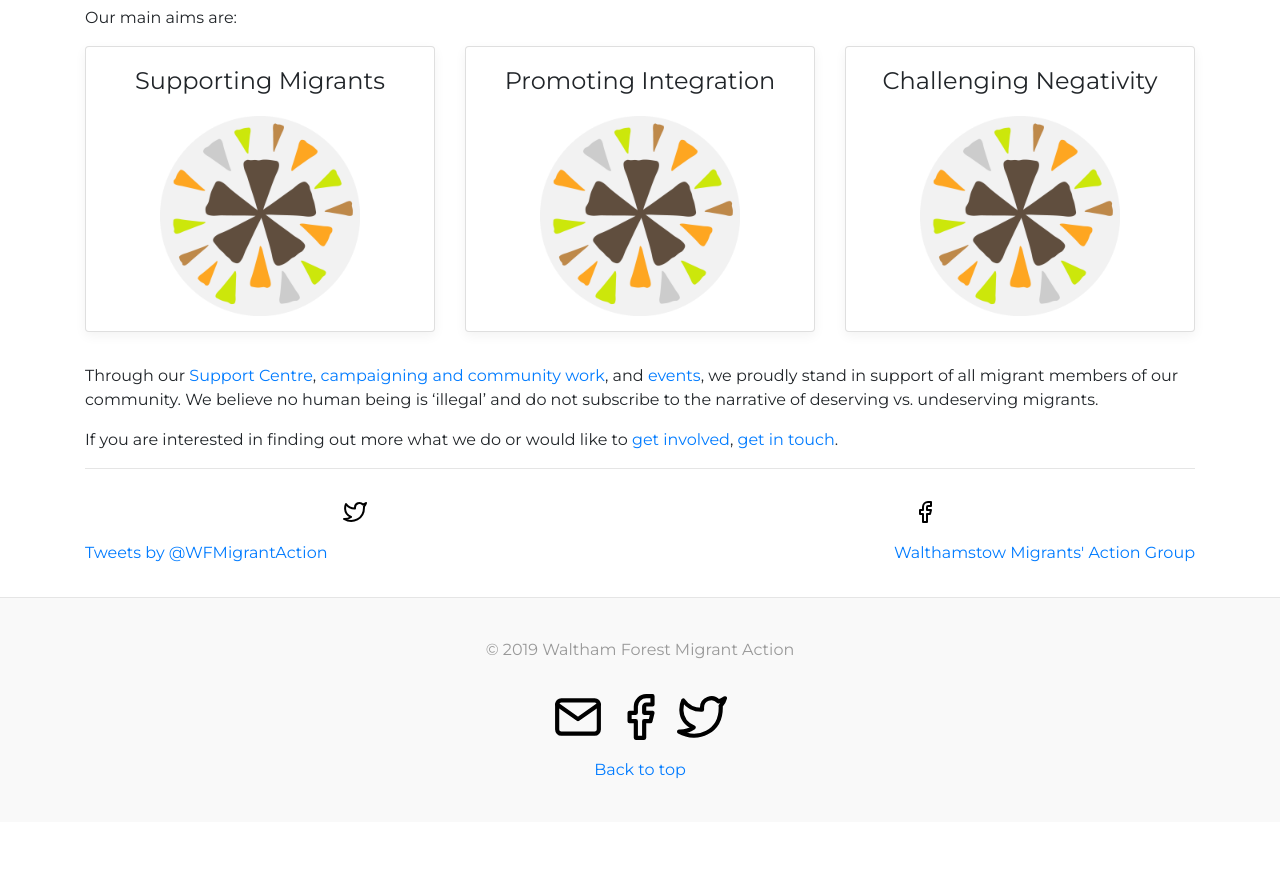
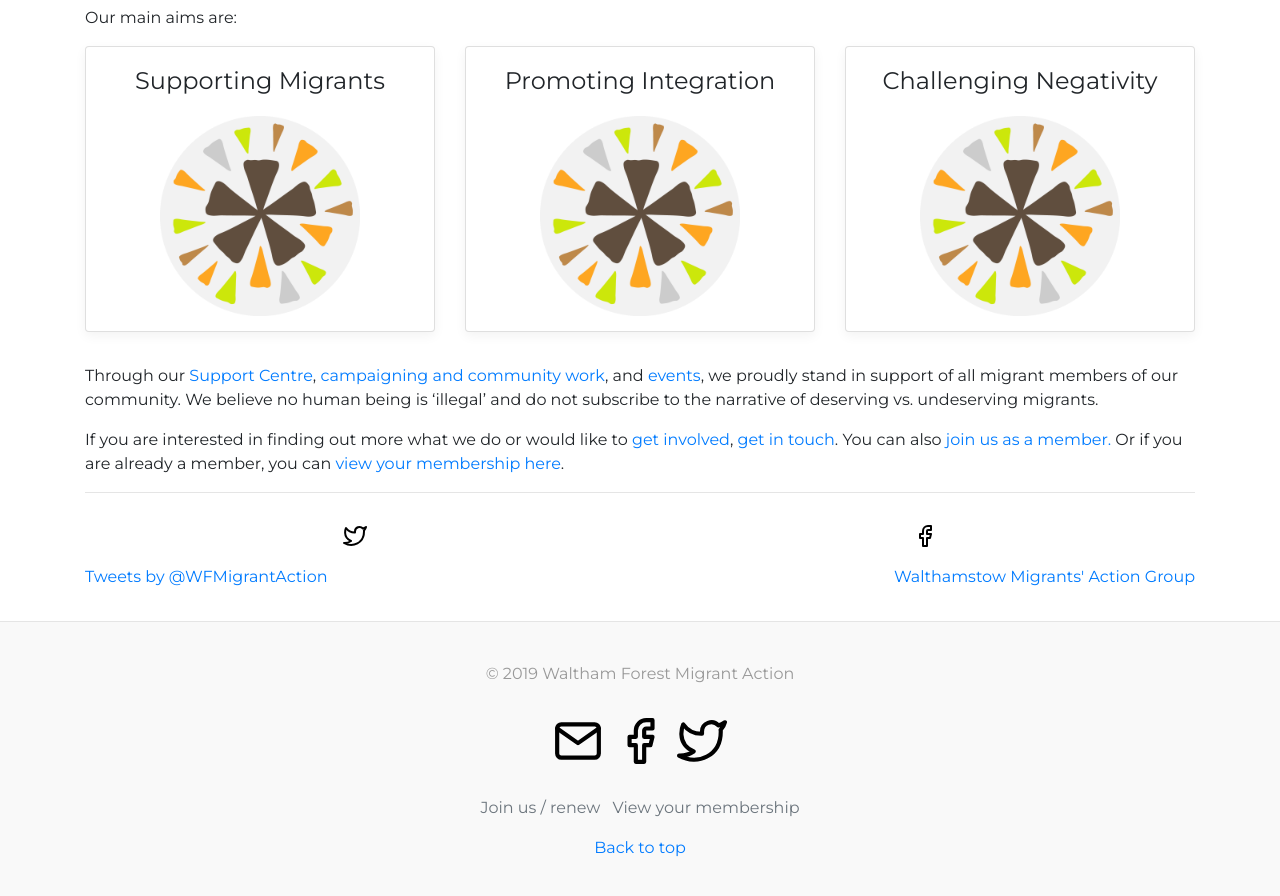
Before and after one commit to wfmigrantaction/wfmigrantaction.github.io, a Jekyll site: the page built from index.md, in a window 1280 px wide and 900 px high, scrolled down 730 px. Shown: the top 896 px of the window. Built offline with Jekyll 4.4.1, drawn with Linux system fonts in a browser that asks for light colours; comment, search, counter and statistics services are not loaded; before the commit the page ends 1552 px from its top, so only the background shows below that.

Commit message:
add membership links

```diff
--- a/_layouts/default.html
+++ b/_layouts/default.html
@@ -59,7 +59,7 @@
         <button class="navbar-toggler" type="button" data-toggle="collapse" data-target="#navbarCollapse" aria-controls="navbarCollapse" aria-expanded="false" aria-label="Toggle navigation">
           <span class="navbar-toggler-icon"></span>
         </button>
-      <div id="navbarCollapse" class="collapse navbar-collapse py-1 mb-2 mt-2">
+        <div id="navbarCollapse" class="collapse navbar-collapse py-1 mt-2 mb-2">
           <nav class="nav d-flex justify-content-between">
             <a href="/" {% unless current[1] %}class="py-2 active"{% else %}class="py-2 text-muted"{% endunless %}>Home</a>
             <a href="/about" {% if current[1] == 'about.html' %}class="py-2 active"{% else %}class="py-2 text-muted"{% endif %}>About Us</a>
@@ -68,8 +68,7 @@
             <a href="/events" {% if current[1] == 'events.html' %}class="py-2 active"{% else %}class="py-2 text-muted"{% endif %}>Events</a>
             <a href="/get-involved" {% if current[1] == 'get-involved.html' %}class="py-2 active"{% else %}class="py-2 text-muted"{% endif %}>Get Involved</a>
             <a href="/contact-us" {% if current[1] == 'contact-us.html' %}class="py-2 active"{% else %}class="py-2 text-muted"{% endif %}>Contact Us</a>
-          <a style="background: #41a2d8; border-radius: 5px; color: #fff !important; padding: 0 15px;"
-            href="/donate" {% if current[1] == 'donate.html' %}class="py-2 active"{% else %}class="py-2 text-muted"{% endif %}>Donate</a>
+            <a style="background: #F7A942; border-radius: 5px; color: #fff !important; padding: 0 15px;" href="/donate" {% if current[1] == 'donate.html' %}class="py-2 active"{% else %}class="py-2 text-muted"{% endif %}>Donate</a>
           </nav>
         </div>
       </div>
@@ -86,6 +85,15 @@
       <li class="list-inline-item"><a href="https://twitter.com/e17migrants" target="_blank"><img src="/img/twitter.svg" alt="Twitter" style="width: 50px;" /></a></li>
     </ul>
 
+    <ul class="list-inline" style="width: 100%; margin-top: 30px;">
+      <li class="list-inline-item">
+        <a style="" href="https://membermojo.co.uk/wfma/joinus" class="py-2 text-muted" target="_blank">Join us / renew</a>
+      </li>
+      <li class="list-inline-item">
+        <a style="" href="https://membermojo.co.uk/wfma/yourmembership" class="py-2 text-muted" target="_blank">View your membership</a>
+      </li>
+    </ul>
+
       <p>
         <a href="#">Back to top</a>
       </p>
--- a/index.md
+++ b/index.md
@@ -13,7 +13,7 @@ Our main aims are:
 
 Through our <a href="/support-centre">Support Centre</a>, <a href="/campaigns-and-community">campaigning and community work</a>, and <a href="/events">events</a>, we proudly stand in support of all migrant members of our community. We believe no human being is 'illegal' and do not subscribe to the narrative of deserving vs. undeserving migrants.
 
-If you are interested in finding out more what we do or would like to <a href="/get-involved">get involved</a>, <a href="/contact-us">get in touch</a>.
+If you are interested in finding out more what we do or would like to <a href="/get-involved">get involved</a>, <a href="/contact-us">get in touch</a>. You can also <a href="https://membermojo.co.uk/wfma/joinus" target="_blank">join us as a member.</a> Or if you are already a member, you can <a href="https://membermojo.co.uk/wfma/yourmembership" target="_blank">view your membership here</a>.
 
 <hr>
 
```
Lines whose indentation alone changed are shown as unchanged.
